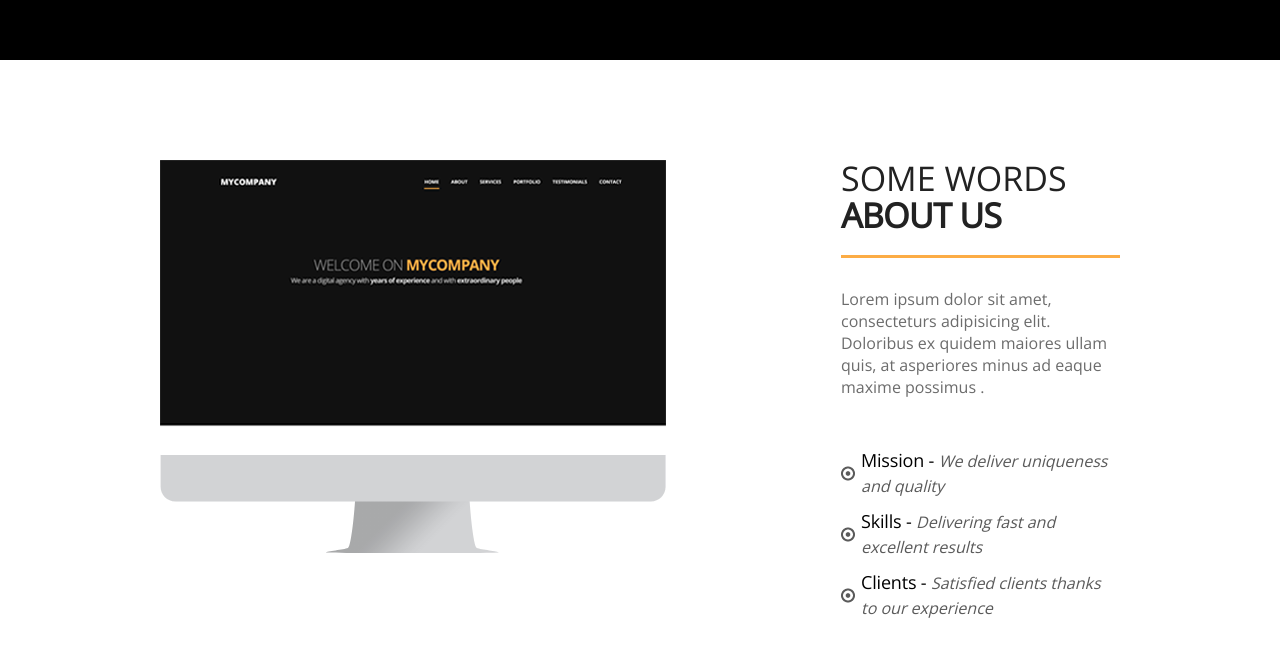
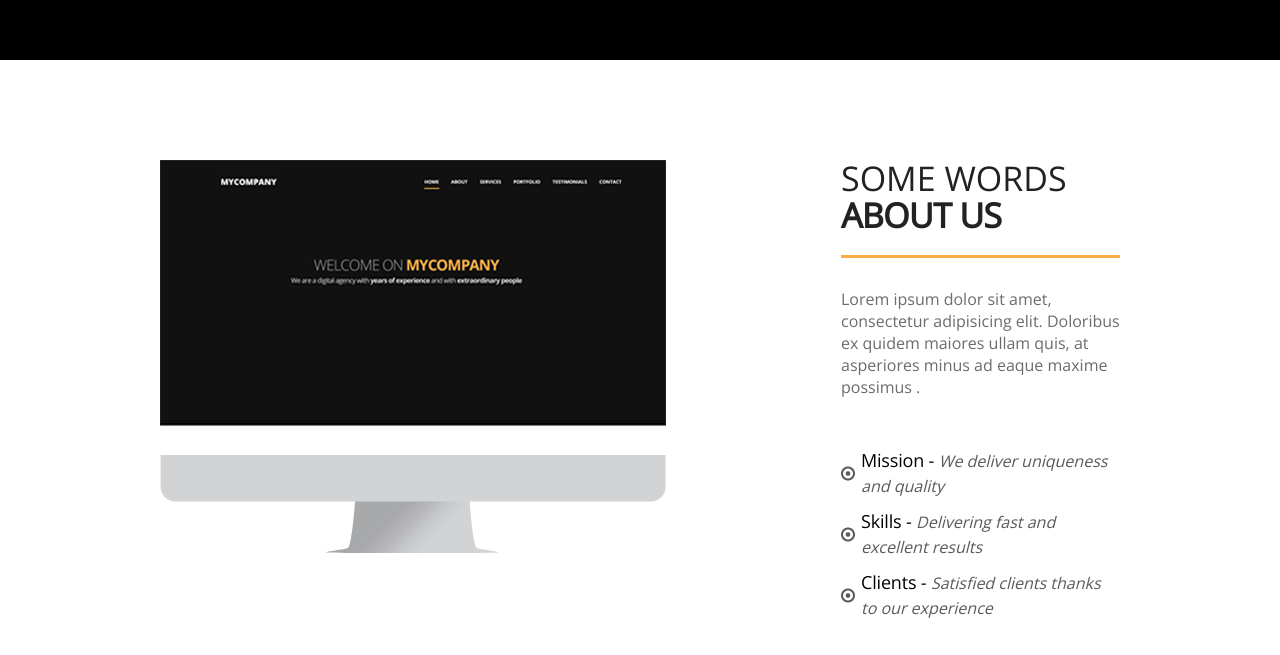
Before and after one commit to povver88/Site, a plain HTML site: page index.html in a window 1280 px wide. Shown: the part 726-1381 px from the top of the page. Drawn offline with nearby package versions, Linux system fonts and the light colour scheme.

Commit message:
third commit

```diff
--- a/index.html
+++ b/index.html
@@ -34,7 +34,7 @@
 				</div>
 				<div class="about__right">
 					<h1>SOME WORDS <span class="about_us">ABOUT US</span></h1>
-					<p>Lorem ipsum dolor sit amet, consecteturs adipisicing elit. Doloribus ex quidem maiores ullam quis, at asperiores minus ad eaque maxime possimus .</p>
+					<p>Lorem ipsum dolor sit amet, consectetur adipisicing elit. Doloribus ex quidem maiores ullam quis, at asperiores minus ad eaque maxime possimus .</p>
 				<ul>
 					<li><span class="mission">Mission - </span><span class="deliever">We deliver uniqueness and quality</span></li>
 					<li><span class="mission">Skills - </span><span class="deliever">Delivering fast and excellent results</span></li>
```
